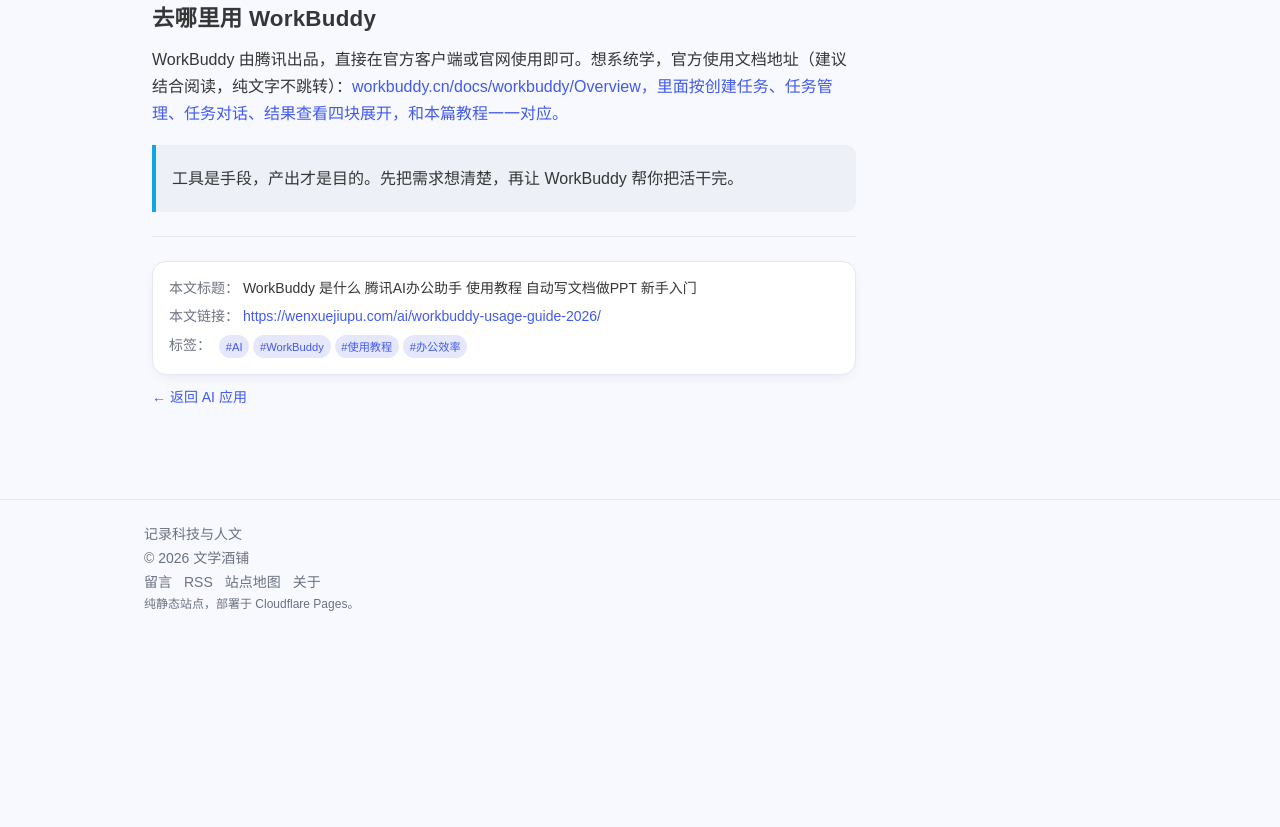
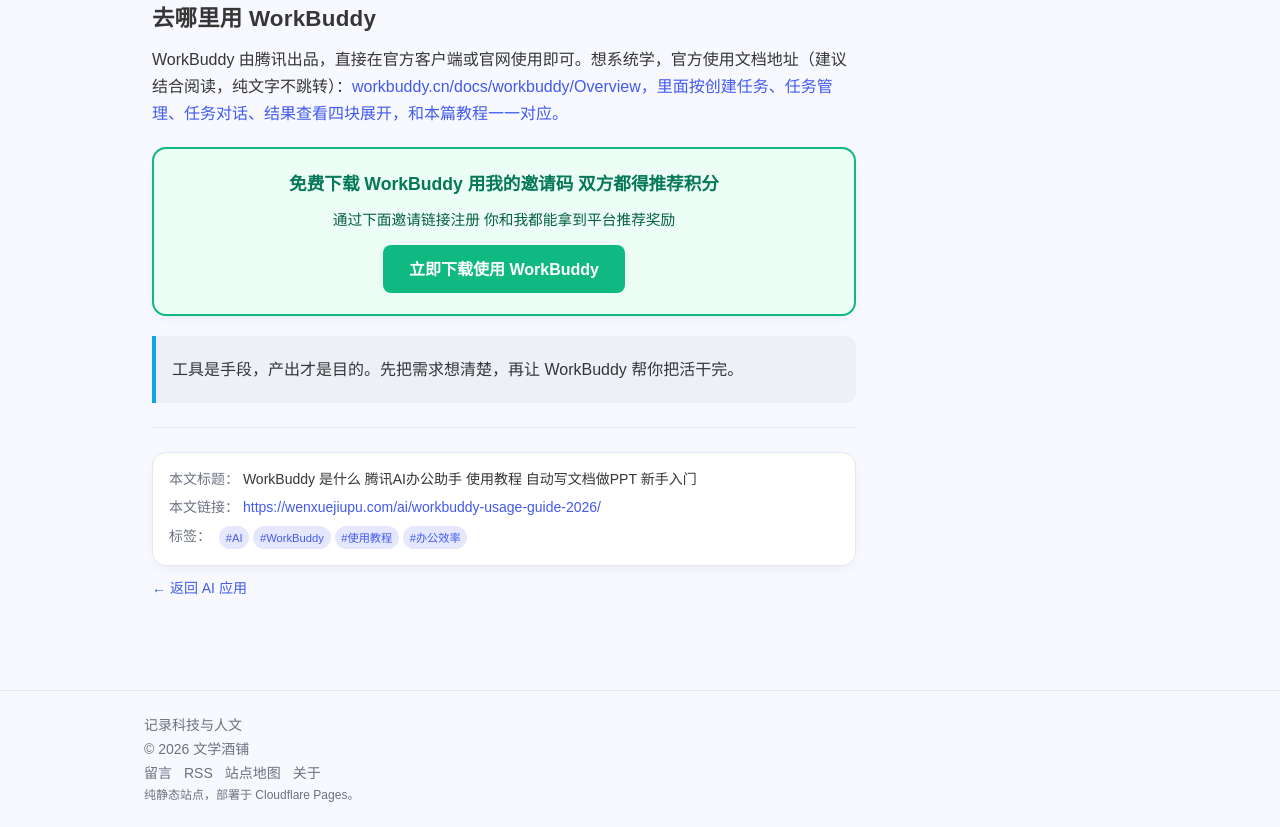
Before and after one commit to 280814300/wenxuejiupu, an Astro site: page /ai/workbuddy-usage-guide-2026/ in a window 1280 px wide. Shown: the part 3986-4813 px from the top of the page. Before the commit the page ends 4622 px from the top, so only its background shows below. Built offline with nearby package versions, Linux system fonts and the light colour scheme; Astro itself is replaced by a stand-in of ours.

Commit message:
feat: WorkBuddy 文章加邀请按钮 CTA（含邀请码，引导下载得推荐积分）

```diff
--- a/src/content/ai/workbuddy-usage-guide-2026.md
+++ b/src/content/ai/workbuddy-usage-guide-2026.md
@@ -135,4 +135,10 @@
 
 WorkBuddy 由腾讯出品，直接在官方客户端或官网使用即可。想系统学，官方使用文档地址（建议结合阅读，纯文字不跳转）：workbuddy.cn/docs/workbuddy/Overview，里面按创建任务、任务管理、任务对话、结果查看四块展开，和本篇教程一一对应。
 
+<div class="card" style="border:2px solid #10b981;background:#ecfdf5;text-align:center;padding:1.3rem;margin:1.25rem 0;">
+<strong style="font-size:1.1rem;color:#047857;">免费下载 WorkBuddy 用我的邀请码 双方都得推荐积分</strong><br/>
+<span style="display:inline-block;margin-top:.5rem;color:#065f46;font-size:.92rem;">通过下面邀请链接注册 你和我都能拿到平台推荐奖励</span><br/>
+<a href="https://www.workbuddy.cn/events/invite?inviteCode=5vebsbd3y" style="display:inline-block;margin-top:.75rem;padding:.65rem 1.6rem;background:#10b981;color:#fff;border-radius:8px;text-decoration:none;font-weight:600;">立即下载使用 WorkBuddy</a>
+</div>
+
 > 工具是手段，产出才是目的。先把需求想清楚，再让 WorkBuddy 帮你把活干完。
```
